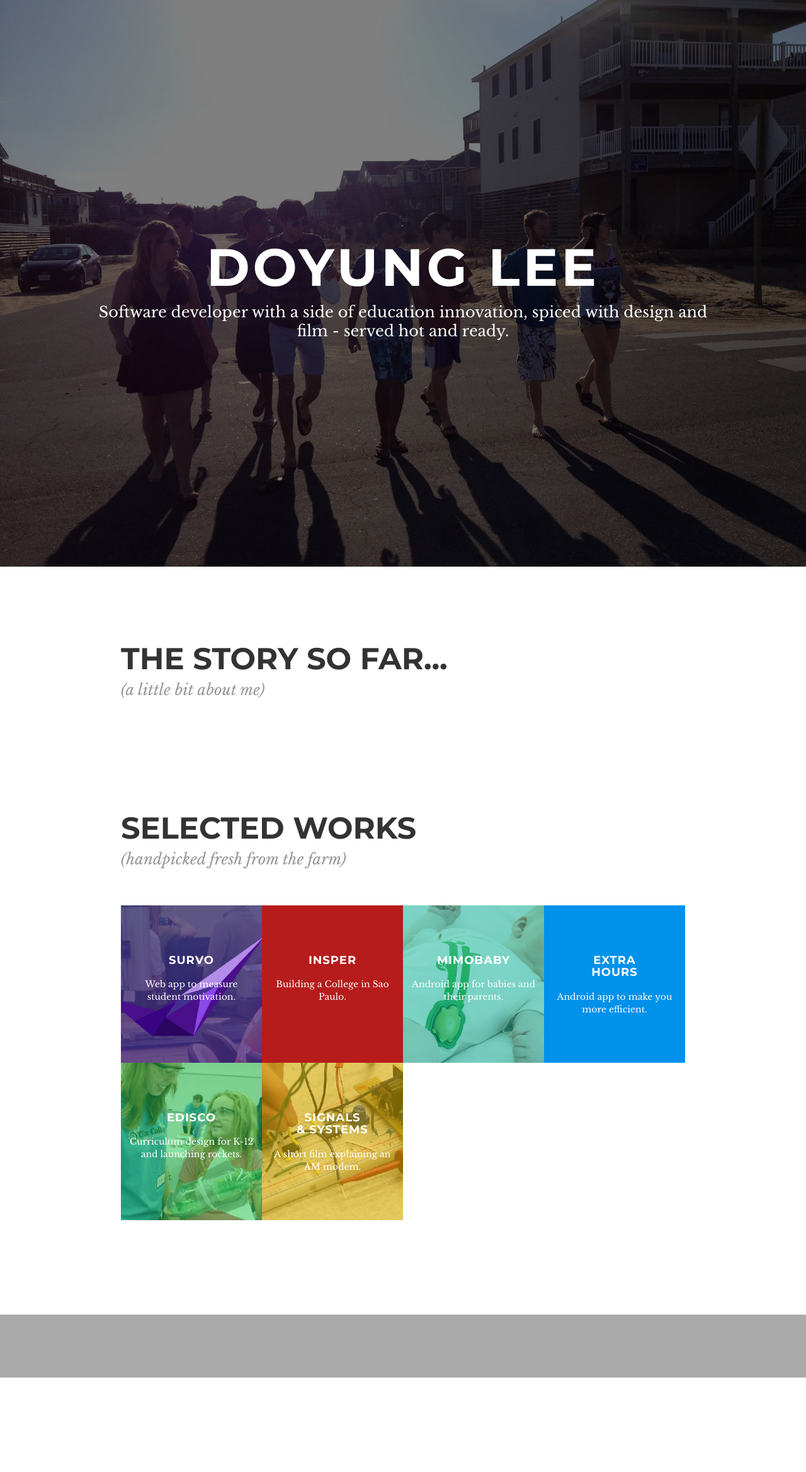
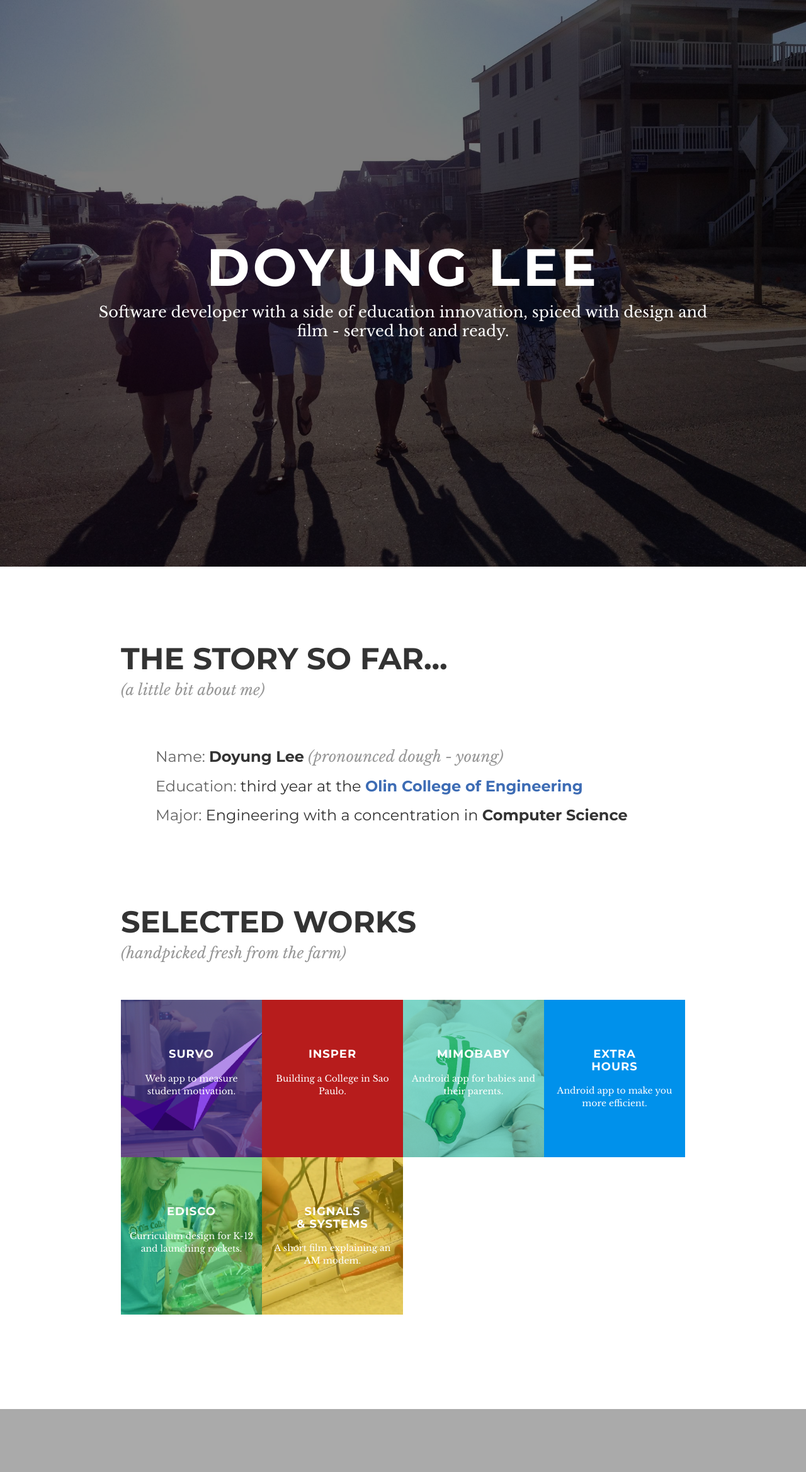
Before and after one commit to doyunglee/doyunglee.github.io, a Jekyll site: the page index.html, which Jekyll copies as it is, in a window 1280 px wide. Shown: the whole page at 63% size. Built offline with Jekyll 4.4.1, drawn with Linux system fonts in a browser that asks for light colours; nearby versions of some CDN libraries; before the commit the page ends 2188 px from its top, so only the background shows below that.

Commit message:
updated the story so far

```diff
--- a/css/main.css
+++ b/css/main.css
@@ -1,4 +1,6 @@
 @import url(http://fonts.googleapis.com/css?family=Montserrat:700);
+@import url(http://fonts.googleapis.com/css?family=Montserrat:400);
+
 
 /*full body of the site*/
 body {
@@ -45,6 +47,7 @@ body {
 
 .hithere h1{
    font-family: "Montserrat", sans-serif;
+   font-weight: 700;
    letter-spacing: 5px;
    padding: 10px 0px;
    font-size: 6.5vw;
@@ -71,6 +74,7 @@ body {
 
 .section-container h1 {
    font-family: "Montserrat";
+   font-weight: 700;
    letter-spacing: 0px;
    font-size: 400%;
 }
@@ -81,7 +85,16 @@ body {
    color: rgba(150, 150, 150, 1);
 }
 
+/* ------- Misc. -------------------------------------*/
 
+.aboutme {
+   font-family: "Montserrat";
+}
+
+a:link    {color: rgba(13, 71, 161, 0.8); background-color:transparent; text-decoration:none}
+a:visited {color: rgba(13, 71, 161, 0.8); background-color:transparent; text-decoration:none}
+a:hover   {color: rgba(13, 71, 161, 1); background-color:transparent; text-decoration:none}
+a:active  {color: rgba(13, 71, 161, 1); background-color:transparent; text-decoration:none}
 
 /* ------- Squares Shenanigans --------------------------*/
 .col-xs-6 {
@@ -93,6 +106,7 @@ body {
 
 .cell-title h4{
    font-family: "Montserrat", sans-serif;
+   font-weight: 700;
    letter-spacing: 1px;
    padding-top: 10px;
    margin-bottom: 0px;
--- a/index.html
+++ b/index.html
@@ -62,7 +62,6 @@
     </script>
   </head>
 
-
   <body>
 <!-- jumbotron for the first image -->
 	    <div class="jumbotron">
@@ -70,7 +69,6 @@
 	    		<div class = "containercenter">
 			    		<span class = "hithere">
 			    			<h1>DOYUNG LEE</h1>
-
 			    			<h3>Software developer with a side of education innovation, spiced with design and film - served hot and ready.</h3>
 			    		</span>
 			    </div>
@@ -82,8 +80,21 @@
 	   		<h1>THE STORY SO FAR...</h1>
 	   		<h3>(a little bit about me)</h3>
 	   	</div>
+
 	   	<div class="container">
-
+	   		<div class = "aboutme">
+	   			<ul span style="list-style-type: none;">
+	   				<li>
+	   					<h3><span style="color: rgba(100, 100, 100, 1);"> Name: </span><span style = "font-weight: 700;">Doyung Lee</span> <span style="font-family: Libre Baskerville Italic; color: rgba(150, 150, 150, 1);"> (pronounced dough - young)</h3>
+	   				</li>
+	   				<li>
+	   					<h3><span style="color: rgba(100, 100, 100, 1);"> Education: </span>third year at the <span style = "font-weight: 700;"><a href = "http://www.olin.edu/" target="_blank">Olin College of Engineering</a></span></h3>
+	   				</li>
+	   				<li>
+	   					<h3><span style="color: rgba(100, 100, 100, 1);">Major:</span> Engineering with a concentration in <span style = "font-weight: 700;">Computer Science</span></h3>
+	   				</li>
+	   			</ul>
+	   		</div>
 	   	</div>
 
 <!-- Sassy Section Title: Work -->
```
